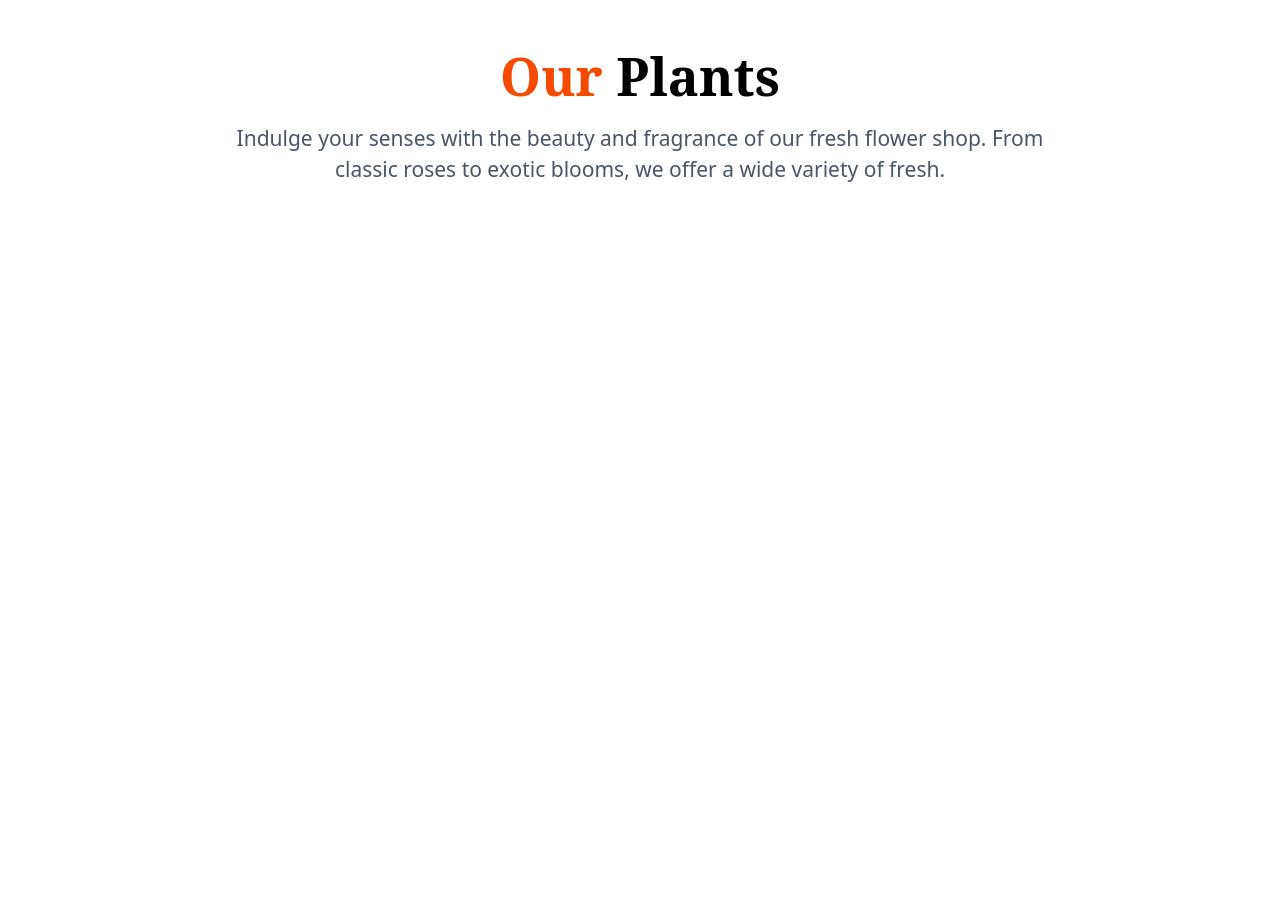
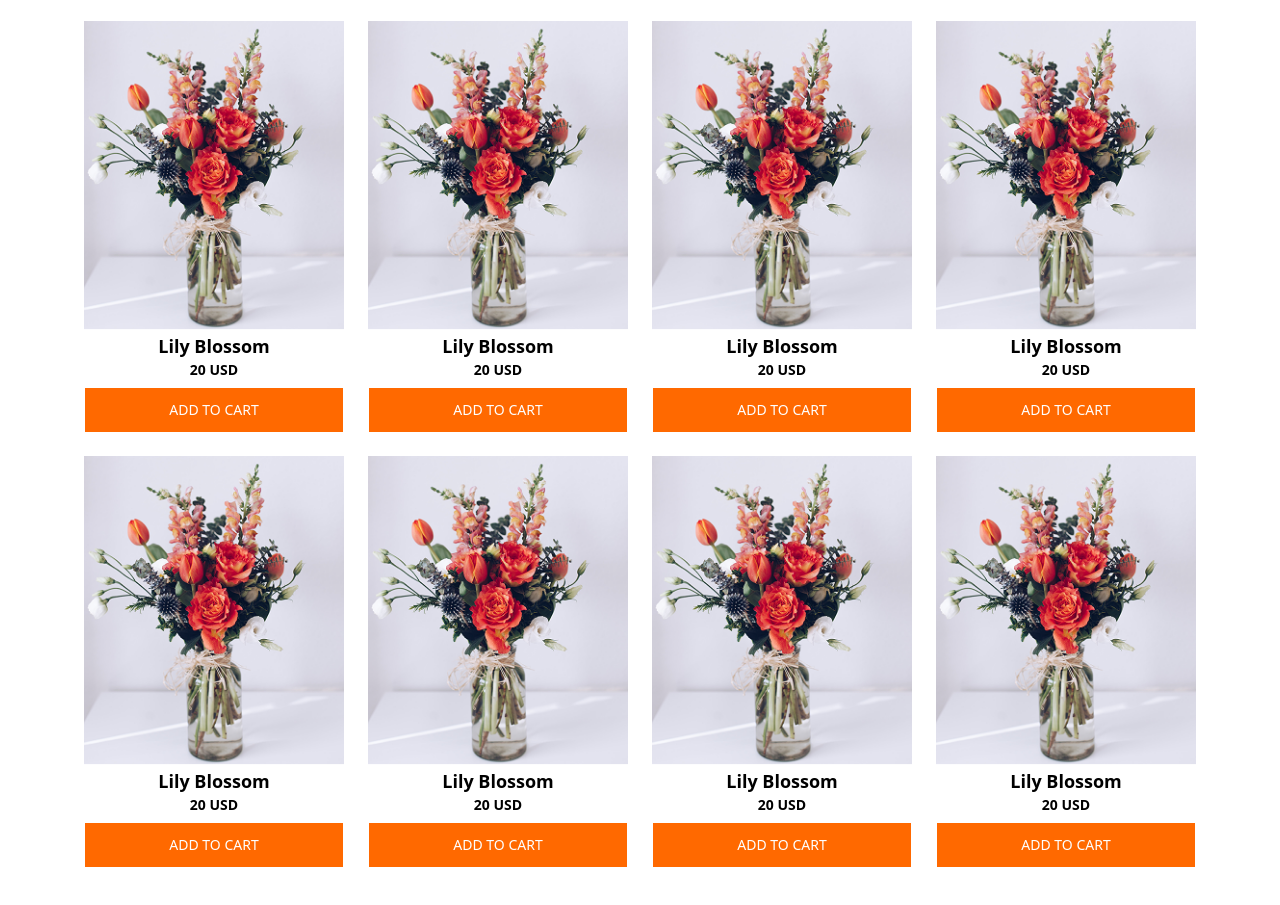
Before and after one commit to Maynul-sabuj/Assignment2, a plain HTML site: page index.html in a window 1280 px wide. Shown: the part 763-1668 px from the top of the page. Before the commit the page ends 1041 px from the top, so only its background shows below. Drawn offline with nearby package versions, Linux system fonts and the light colour scheme.

Commit message:
fourth one

```diff
--- a/index.html
+++ b/index.html
@@ -62,14 +62,68 @@
 
   </section>
 
-  <section class="md:text-center  text-center px-6 max-w-4xl py-6 md:py-10 mx-auto ">
-    <h2 class="text-[32px] md:text-[52px] font-bold text-orange-600 mb-2 font-['Noto_Serif'] ">Our <span class="text-black">Plants</span></h2>
-    <p class="text-gray-600 mb-8 md:text-[21px]">
-      Indulge your senses with the beauty and fragrance of our fresh flower shop.
-      From classic roses to exotic blooms, we offer a wide variety of fresh.
-    </p>
+  <section class="text-center px-1  max-w-8xl mx-auto">
+    <div class="grid grid-cols-2 sm:grid-cols-1 md:grid-cols-3 lg:grid-cols-4 md:py-6 gap-6">
 
+       <div class="">
+        <img src="assets/sample-flower-image.png" alt="" class=" w-full object-contain   " />
+        <h3 class="text-lg font-semibold">Lily Blossom</h3>
+        <p class="text-sm text-black mb-2 font-bold">20 USD</p>
+        <button class="bg-orange-500 text-white py-1 px-9 md:py-3 md:px-21 hover:bg-orange-600 text-sm">ADD TO CART</button>
+      </div>
+
+      <div class="">
+        <img src="assets/sample-flower-image.png" alt="" class="w-full object-contain   " />
+        <h3 class="text-lg font-semibold">Lily Blossom</h3>
+        <p class="text-sm text-black mb-2 font-bold">20 USD</p>
+        <button class="bg-orange-500 text-white  py-1 px-9 md:py-3 md:px-21 hover:bg-orange-600 text-sm">ADD TO CART</button>
+      </div>
+
+       <div class="">
+        <img src="assets/sample-flower-image.png" alt="" class="w-full object-contain   " />
+        <h3 class="text-lg font-semibold">Lily Blossom</h3>
+        <p class="text-sm text-black mb-2 font-bold">20 USD</p>
+        <button class="bg-orange-500 text-white  py-1 px-9 md:py-3 md:px-21 hover:bg-orange-600 text-sm">ADD TO CART</button>
+      </div>
+
+      <div class="">
+        <img src="assets/sample-flower-image.png" alt="" class="w-full object-contain   " />
+        <h3 class="text-lg font-semibold">Lily Blossom</h3>
+        <p class="text-sm text-black mb-2 font-bold">20 USD</p>
+        <button class="bg-orange-500 text-white py-1 px-9 md:py-3 md:px-21 hover:bg-orange-600 text-sm">ADD TO CART</button>
+      </div>
+
+      <div class="">
+        <img src="assets/sample-flower-image.png" alt="" class="w-full object-contain   " />
+        <h3 class="text-lg font-semibold">Lily Blossom</h3>
+        <p class="text-sm text-black mb-2 font-bold">20 USD</p>
+        <button class="bg-orange-500 text-white py-1 px-9 md:py-3 md:px-21 hover:bg-orange-600 text-sm">ADD TO CART</button>
+      </div>
+
+      <div class="">
+        <img src="assets/sample-flower-image.png" alt="" class="w-full object-contain   " />
+        <h3 class="text-lg font-semibold">Lily Blossom</h3>
+        <p class="text-sm text-black mb-2 font-bold">20 USD</p>
+        <button class="bg-orange-500 text-white  py-1 px-9 md:py-3 md:px-21 hover:bg-orange-600 text-sm">ADD TO CART</button>
+      </div>
+
+      <div class="">
+        <img src="assets/sample-flower-image.png" alt="" class="w-full object-contain   " />
+        <h3 class="text-lg font-semibold">Lily Blossom</h3>
+        <p class="text-sm text-black mb-2 font-bold">20 USD</p>
+        <button class="bg-orange-500 text-white  py-1 px-9 md:py-3 md:px-21 hover:bg-orange-600 text-sm">ADD TO CART</button>
+      </div>
+
+      <div class="">
+        <img src="assets/sample-flower-image.png" alt="" class="w-full object-contain   " />
+        <h3 class="text-lg font-semibold">Lily Blossom</h3>
+        <p class="text-sm text-black mb-2 font-bold">20 USD</p>
+        <button class="bg-orange-500 text-white  py-1 px-9 md:py-3 md:px-21 hover:bg-orange-600 text-sm">ADD TO CART</button>
+      </div>
+    </div>
   </section>
+
+
   </main>
 
 
```
